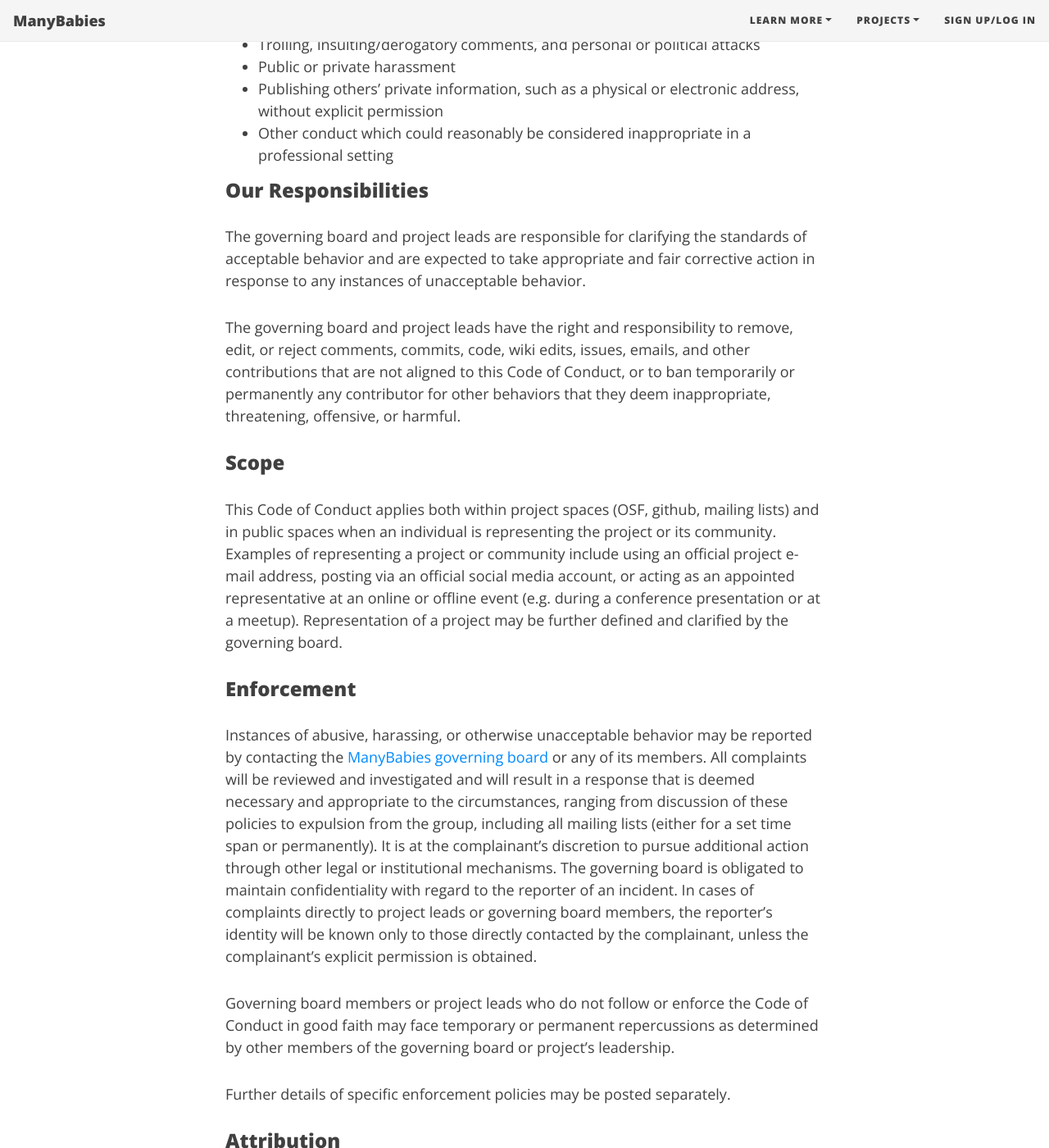
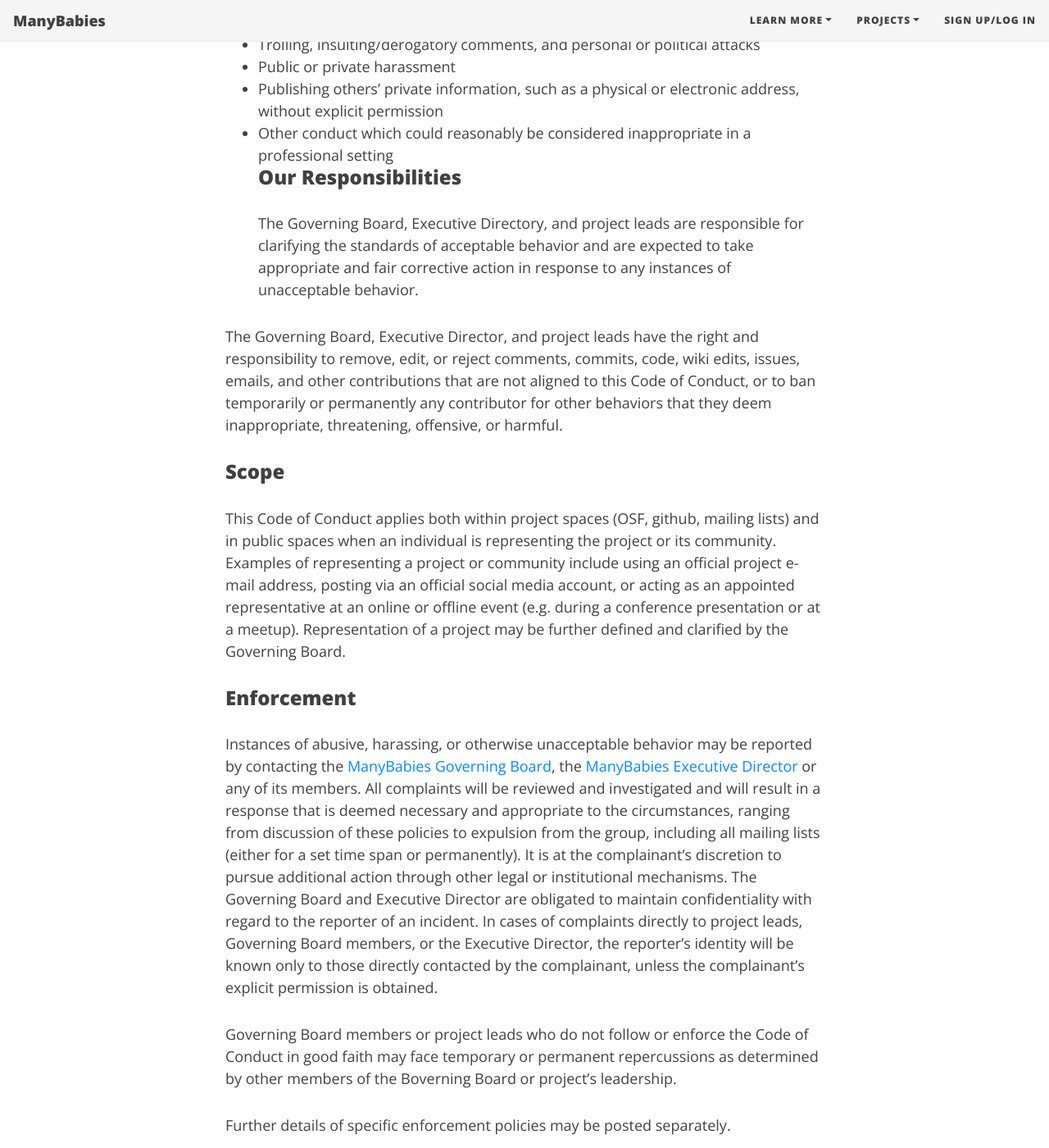
Before and after one commit to manybabies/manybabies.github.io, a Jekyll site: the page built from code_conduct.md, in a window 1280 px wide and 1400 px high, scrolled down 930 px. Shown: the whole window at 82% size. Built offline with Jekyll 4.4.1, drawn with Linux system fonts in a browser that asks for light colours; nearby versions of some CDN libraries; some web fonts are replaced; some of the changed text lies outside the part shown.

Commit message:
addition of ED to Code info

```diff
--- a/code_conduct.md
+++ b/code_conduct.md
@@ -1,6 +1,6 @@
 ---
 layout: page
-title: Code of conduct
+title: Code of Conduct
 ---
 <!--
 Obs.
@@ -30,19 +30,20 @@ Examples of unacceptable behavior by contributors include:
 * Public or private harassment
 * Publishing others' private information, such as a physical or electronic address, without explicit permission
 * Other conduct which could reasonably be considered inappropriate in a professional setting
+\
+\
+### Our Responsibilities
+The Governing Board, Executive Directory, and project leads are responsible for clarifying the standards of acceptable behavior and are expected to take appropriate and fair corrective action in response to any instances of unacceptable behavior.
 
-### Our Responsibilities
-The governing board and project leads are responsible for clarifying the standards of acceptable behavior and are expected to take appropriate and fair corrective action in response to any instances of unacceptable behavior.
-
-The governing board and project leads have the right and responsibility to remove, edit, or reject comments, commits, code, wiki edits, issues, emails, and other contributions that are not aligned to this Code of Conduct, or to ban temporarily or permanently any contributor for other behaviors that they deem inappropriate, threatening, offensive, or harmful.
+The Governing Board, Executive Director, and project leads have the right and responsibility to remove, edit, or reject comments, commits, code, wiki edits, issues, emails, and other contributions that are not aligned to this Code of Conduct, or to ban temporarily or permanently any contributor for other behaviors that they deem inappropriate, threatening, offensive, or harmful.
 
 ### Scope
-This Code of Conduct applies both within project spaces (OSF, github, mailing lists) and in public spaces when an individual is representing the project or its community. Examples of representing a project or community include using an official project e-mail address, posting via an official social media account, or acting as an appointed representative at an online or offline event (e.g. during a conference presentation or at a meetup). Representation of a project may be further defined and clarified by the governing board.
+This Code of Conduct applies both within project spaces (OSF, github, mailing lists) and in public spaces when an individual is representing the project or its community. Examples of representing a project or community include using an official project e-mail address, posting via an official social media account, or acting as an appointed representative at an online or offline event (e.g. during a conference presentation or at a meetup). Representation of a project may be further defined and clarified by the Governing Board.
 
 ### Enforcement
-Instances of abusive, harassing, or otherwise unacceptable behavior may be reported by contacting the [ManyBabies governing board](mailto:manybabies-gb@mailman.stanford.edu) or any of its members. All complaints will be reviewed and investigated and will result in a response that is deemed necessary and appropriate to the circumstances, ranging from discussion of these policies to expulsion from the group, including all mailing lists (either for a set time span or permanently). It is at the complainant’s discretion to pursue additional action through other legal or institutional mechanisms. The governing board is obligated to maintain confidentiality with regard to the reporter of an incident. In cases of complaints directly to project leads or governing board members, the reporter's identity will be known only to those directly contacted by the complainant, unless the complainant’s explicit permission is obtained.
+Instances of abusive, harassing, or otherwise unacceptable behavior may be reported by contacting the [ManyBabies Governing Board](mailto:manybabies-gb@mailman.stanford.edu), the [ManyBabies Executive Director](mailto:manybabies.director@gmail.com) or any of its members. All complaints will be reviewed and investigated and will result in a response that is deemed necessary and appropriate to the circumstances, ranging from discussion of these policies to expulsion from the group, including all mailing lists (either for a set time span or permanently). It is at the complainant’s discretion to pursue additional action through other legal or institutional mechanisms. The Governing Board and Executive Director are obligated to maintain confidentiality with regard to the reporter of an incident. In cases of complaints directly to project leads, Governing Board members, or the Executive Director, the reporter's identity will be known only to those directly contacted by the complainant, unless the complainant’s explicit permission is obtained.
 
-Governing board members or project leads who do not follow or enforce the Code of Conduct in good faith may face temporary or permanent repercussions as determined by other members of the governing board or project's leadership.
+Governing Board members or project leads who do not follow or enforce the Code of Conduct in good faith may face temporary or permanent repercussions as determined by other members of the Boverning Board or project's leadership.
 
 Further details of specific enforcement policies may be posted separately.
 
```
